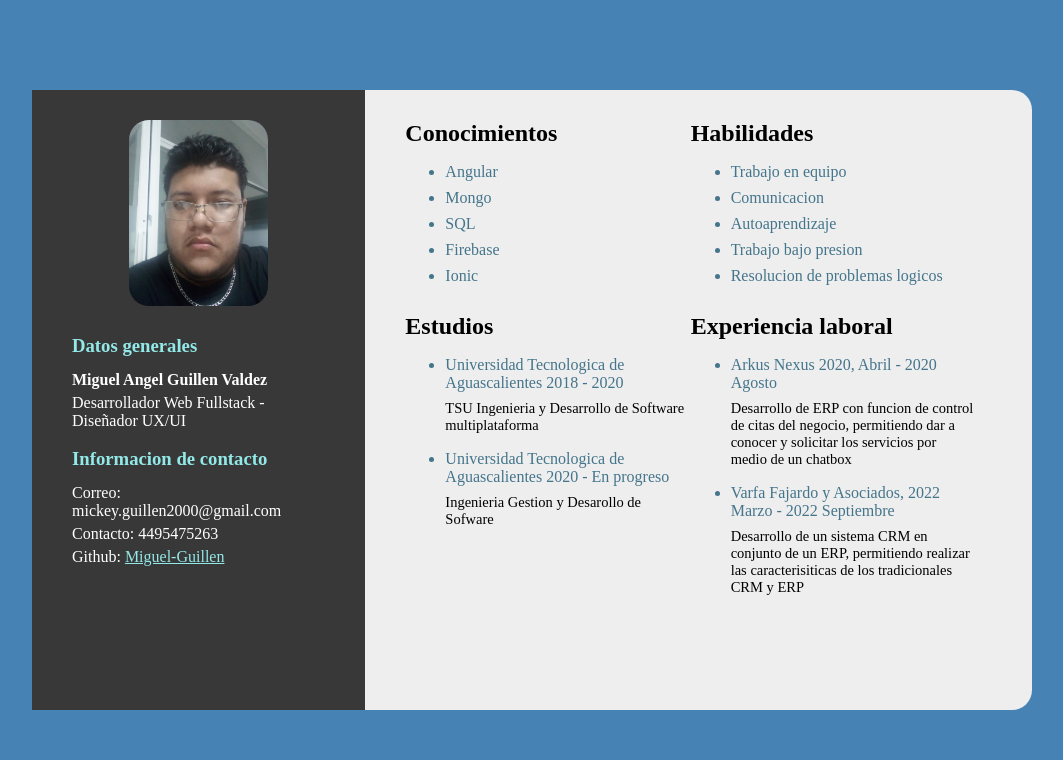
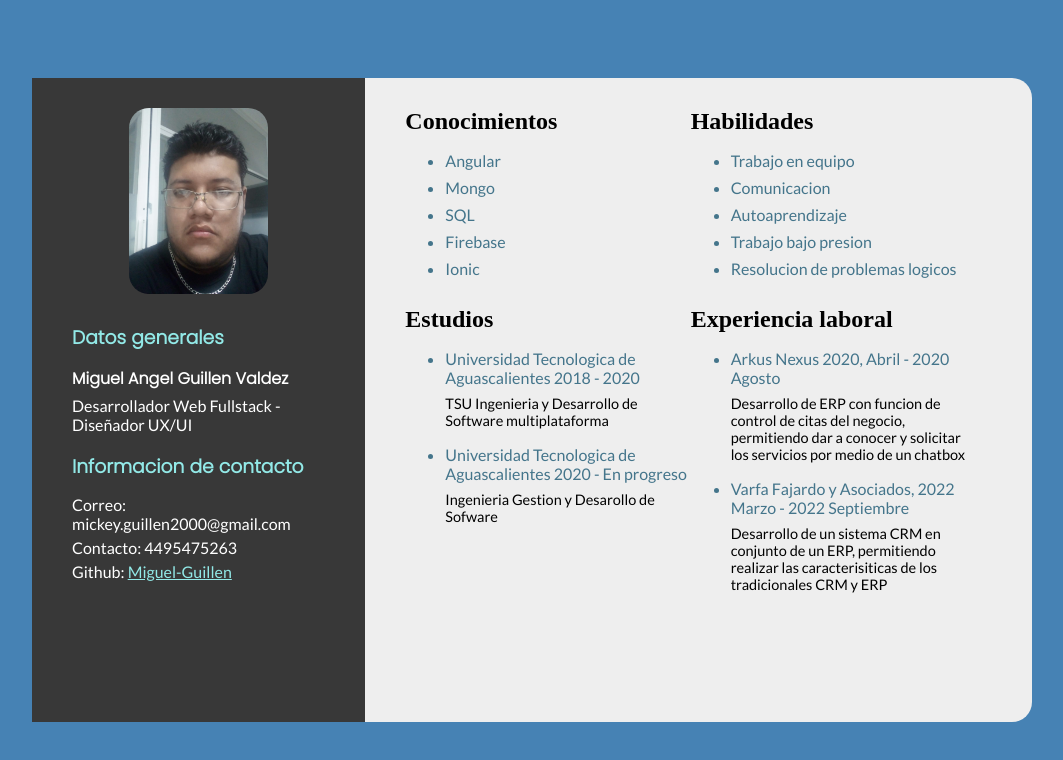
Before and after one commit to Miguel-Guillen/Curriculum, a plain HTML site: page index.html in a window 1280 px wide. Shown: the whole page, without its empty margins (108-1171 px from the left). Drawn offline with Linux system fonts and the light colour scheme.

Commit message:
cambios hechos

```diff
--- a/index.html
+++ b/index.html
@@ -5,6 +5,12 @@
     <meta http-equiv="X-UA-Compatible" content="IE=edge">
     <meta name="viewport" content="width=device-width, initial-scale=1.0">
     <link rel="stylesheet" href="styles.css">
+    <link rel="preconnect" href="https://fonts.googleapis.com">
+    <link rel="preconnect" href="https://fonts.gstatic.com" crossorigin>
+    <link href="https://fonts.googleapis.com/css2?family=Lato:wght@100;400&display=swap" rel="stylesheet">
+    <link rel="preconnect" href="https://fonts.googleapis.com">
+    <link rel="preconnect" href="https://fonts.gstatic.com" crossorigin>
+    <link href="https://fonts.googleapis.com/css2?family=Poppins:wght@100;300&display=swap" rel="stylesheet">
     <title>Document</title>
 </head>
 <body>
--- a/styles.css
+++ b/styles.css
@@ -23,13 +23,19 @@
 p, h3, h4, h5, li {
     margin: 5px 0;
 }
+p, li {
+    font-family: 'Lato', sans-serif;
+}
+h3, h4, h5 {
+    font-family: 'Poppins', sans-serif;
+}
 .section-1 a, h3 {
     color: #92e9e7;
 }
 
 .section-1 {
     width: auto;
-    height: 70vh;
+    height: 73vh;
     background-color: #383838;
     padding: 30px 40px;
     color: #fff;
@@ -52,7 +58,7 @@ p, h3, h4, h5, li {
 
 .section-2 {
     width: auto;
-    height: 70vh;
+    height: 73vh;
     padding: 30px 40px;
 }
 .section-2 .informacion, .section-2 .conocimientos {
```
